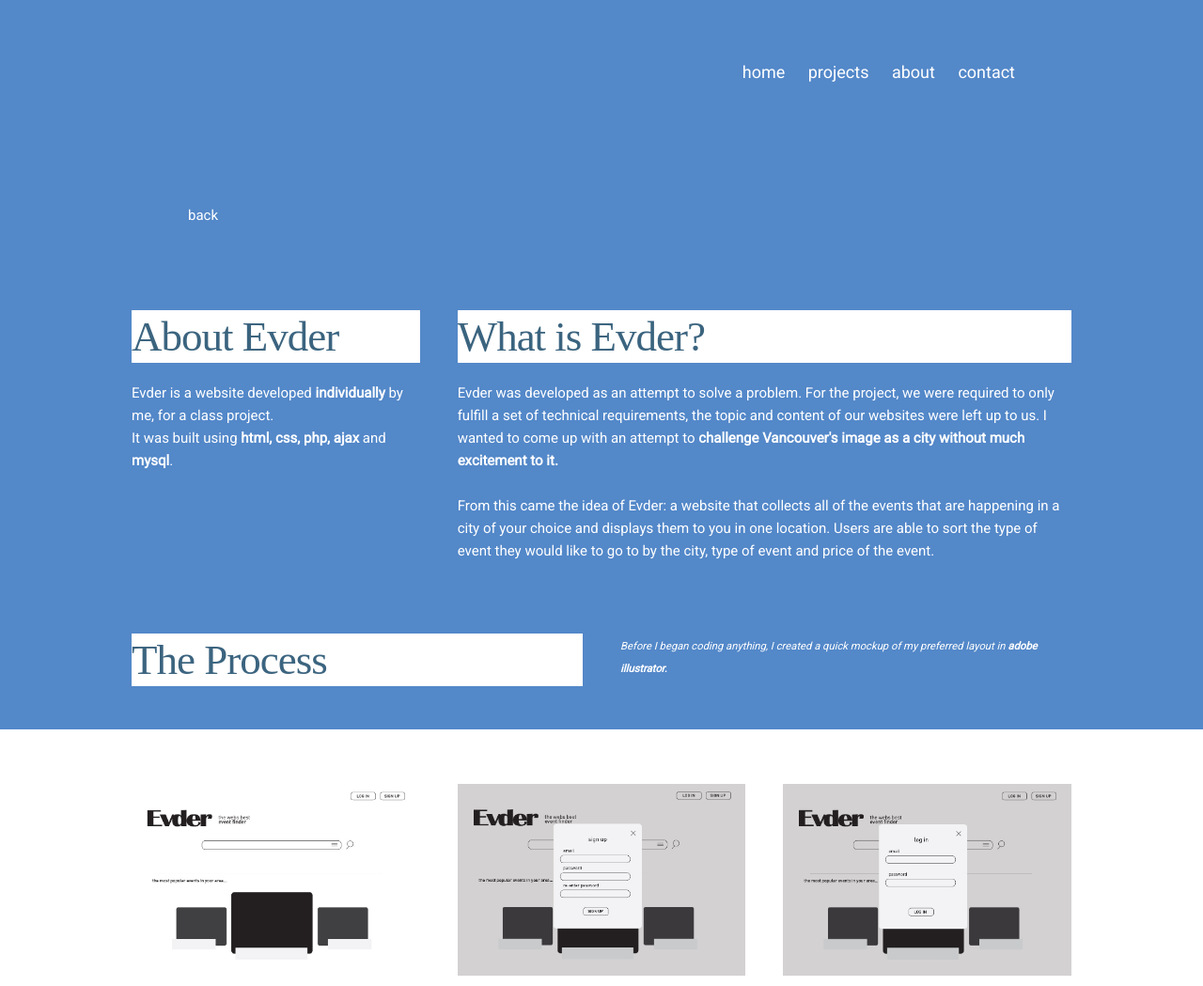
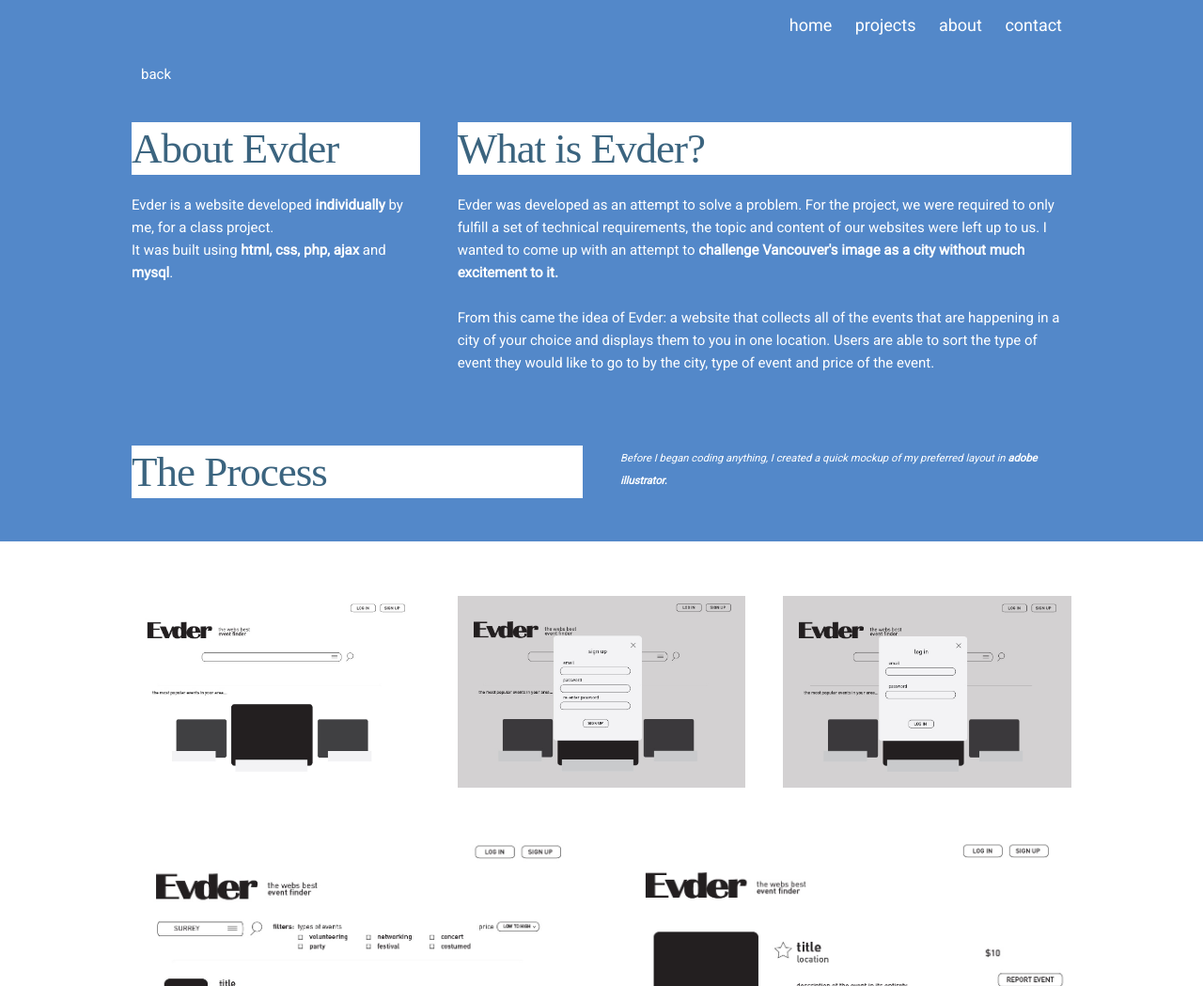
Before and after one commit to RebSin/practice_portfolio, a plain HTML site: page portfolio/evder.html in a window 1280 px wide. Shown: the top 1049 px of the page at 94% size. Drawn offline with Linux system fonts and the light colour scheme.

Commit message:
updated margin

```diff
--- a/portfolio/css/main.css
+++ b/portfolio/css/main.css
@@ -40,7 +40,7 @@ p.copyright{
 }
 
 .navi{
-  margin: 5%;
+  /* margin: 5%; */
   text-align: right;
 }
 
@@ -51,7 +51,7 @@ p.copyright{
   text-decoration: none;
   font-size: 1.2em;
   padding: 2px 10px 0 10px;
-  margin: 0;
+  margin: 0%;
 }
 .navi a:hover{
   background-color: #fff;
@@ -85,7 +85,7 @@ img.avatar:hover{
 }
 
 .backButton{
-  margin: 5%;
+  /* margin: 5%; */
   text-align: left;
 }
 
@@ -103,7 +103,7 @@ img.avatar:hover{
 }
 
 .backnavi{
-  margin: 5%;
+  /* margin: 5%; */
   text-align: right;
 }
 
```
